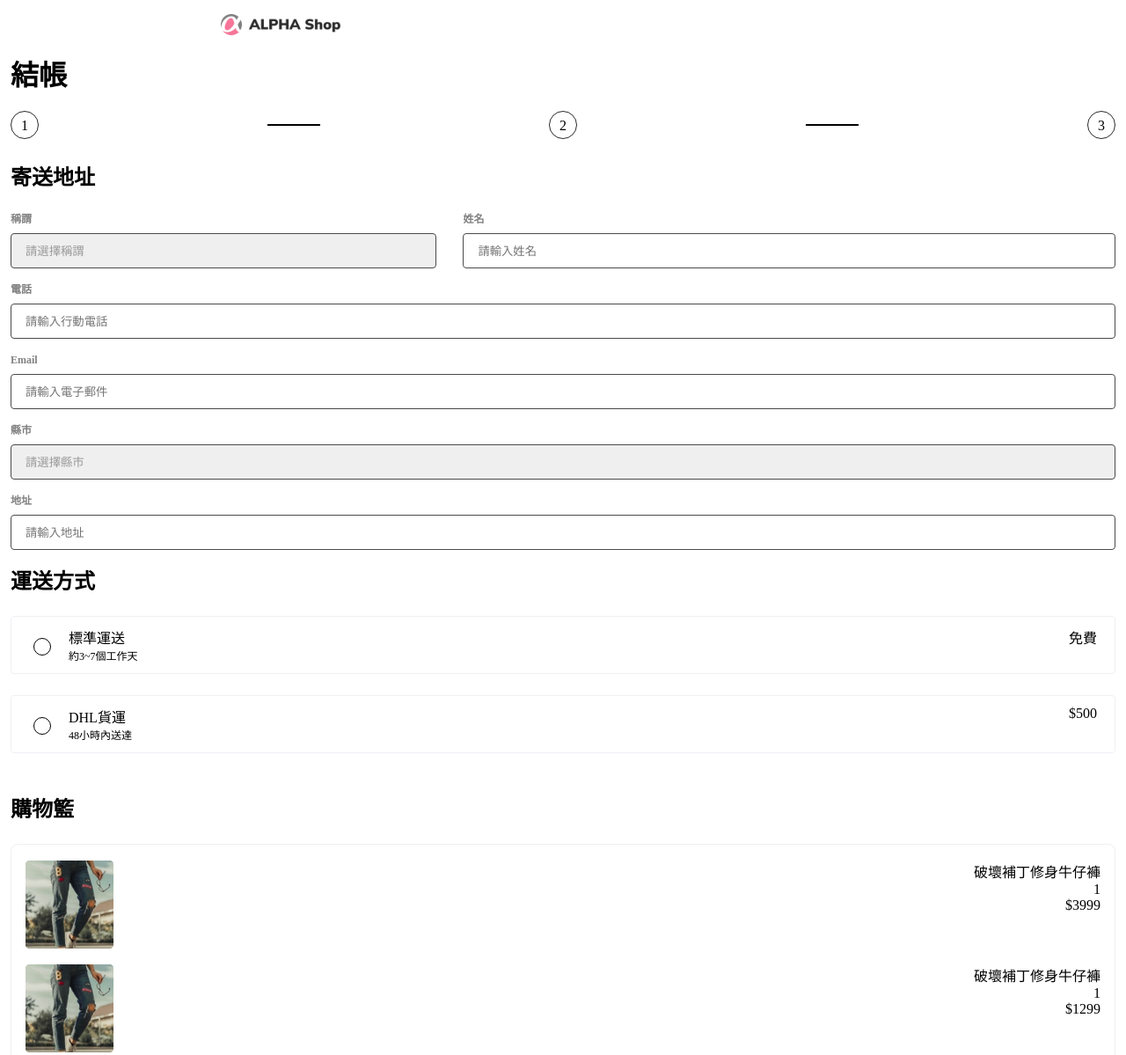
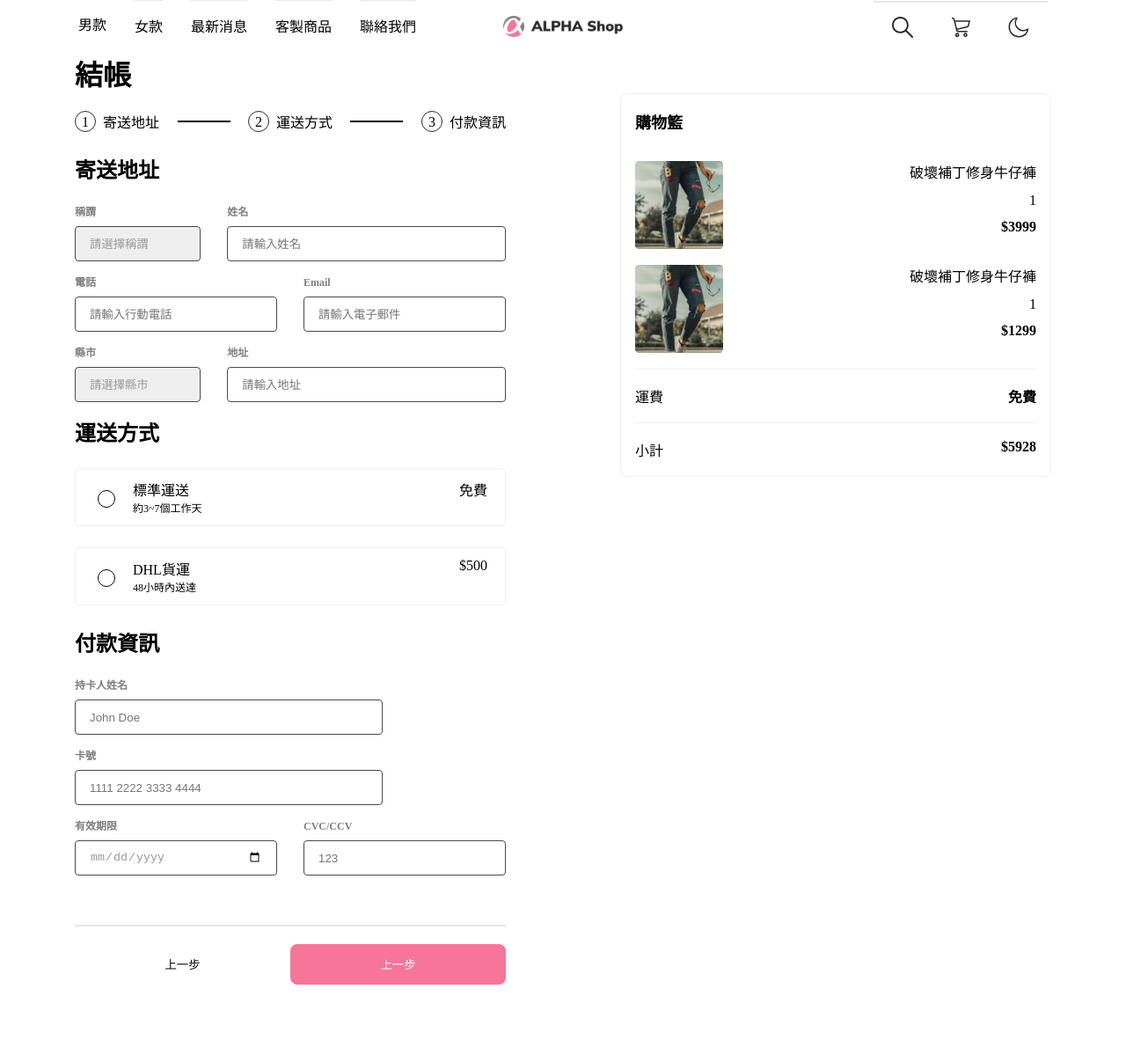
Before and after one commit to ga686/ac_shop, a website built with webpack: page index.html in a window 1280 px wide. Shown: the top 1199 px of the page at 88% size. Built offline with nearby package versions, Linux system fonts and the light colour scheme; files whose address does not match are found by name.

Commit message:
375px以上排版調整

```diff
--- a/index.html
+++ b/index.html
@@ -10,14 +10,15 @@
 <body>
   <header class="navbar d-flex align-items-center">
     <input type="checkbox" class="navbar_toggle m-0" id="navbar-toggle" />
-    <div class="navbar_logo--mobile w-100 h-100 "><a class="nav-link d-block mx-auto"><img src="./src/img/Logo.png"></a></div>
-    <div class="navbar_container w-100 d-flex mx-auto text-center align-items-center px-1">
+    <div class="navbar_logo mx-auto"><a class="nav-link d-block"><img src="./src/img/Logo.png"></a></div>
+    <div class="navbar_container w-100 d-flex mx-auto text-center align-items-center container px-1">
+      <div class="d-flex navbar_wrap">
         <div class="navbar_item"><a class="nav-link">男款</a></div>
         <div class="navbar_item"><a class="nav-link">女款</a></div>
         <div class="navbar_item"><a class="nav-link">最新消息</a></div>
         <div class="navbar_item"><a class="nav-link">客製商品</a></div>
         <div class="navbar_item"><a class="nav-link">聯絡我們</a></div>
-      <div class="navbar_item navbar_logo--screen"><a class="nav-link d-block"><img src="./src/img/Logo.png"></a></div>
+      </div>
       <div class="d-flex navbar_item justify-content-center align-items-center">
         <div class="navbar_item_icon"><a class="navbar_item_link"><img src="./src/img/icon_search.svg"></a></div>
         <div class="navbar_item_icon"><a class="navbar_item_link"><img src="./src/img/icon_cart.svg"></a></div>
@@ -27,7 +28,10 @@
   </header>
   <main>
     <div class="main-container px-3">
+      <div class="container">
         <h1>結帳</h1>
+      </div>
+      <div class="main-container_wrap container">
         <div class="main-container_left my-5">
         <div id="step-control" class="stepper-panel">
           <div class="stepper-container d-flex justify-content-between">
@@ -96,7 +100,7 @@
               <h3 class="main-container_left_form_title">運送方式</h3>
               <div class="main-container_left_form_address d-flex align-items-center">
                 <label for="standard"></label>
-                <input id="standard" type="radio">
+                <input id="standard" type="radio" name="delivery">
                 <div class="flex-1">
                   <div class="d-flex justify-content-between">
                     <p>標準運送</p>
@@ -107,7 +111,7 @@
               </div>
               <div class="main-container_left_form_address d-flex align-items-center">
                 <label for="dhl"></label>
-                <input id="dhl" type="radio">
+                <input id="dhl" type="radio" name="delivery">
                 <div class="flex-1">
                   <div class="d-flex justify-content-between">
                     <p>DHL貨運</p>
@@ -117,24 +121,49 @@
                 </div>
               </div>
             </section>
+            <section>
+              <h3 class="main-container_left_form_title">付款資訊</h3>
+              <div class="main-container_left_form_group">
+                <div class="main-container_left_form_group_item">
+                  <label for="holder">持卡人姓名</label>
+                  <input type="text" id="holder" name="card-holder" placeholder="John Doe" required>
+                </div>
+              </div>
+              <div class="main-container_left_form_group">
+                <div class="main-container_left_form_group_item">
+                  <label for="num">卡號</label>
+                  <input type="text" id="num" name="card-number" placeholder="1111 2222 3333 4444" required>
+                </div>
+              </div>
+              <div class="main-container_left_form_group--cardnum">
+                <div class="main-container_left_form_group_item">
+                  <label for="expiration">有效期限</label>
+                  <input type="date" id="expiration" placeholder="MM/YY" required>
+                </div>
+                <div class="main-container_left_form_group_item">
+                  <label for="cvc">CVC/CCV</label>
+                  <input type="number" id="cvc" placeholder="123" required>
+                </div>
+              </div>
+            </section>
           </form>
         </div>
         </div>
         <div class="main-container_right">
-        <h3 class="main-container_right_title">購物籃</h3>
           <div class="main-container_right_box">
+            <h3 class="font-bold size-18 mb-8">購物籃</h3>
             <div class="main-container_right_box_item d-flex">
               <div class="main-container_right_box_item_img">
                 <img src="./src/img/Block1.jpg">
               </div>
               <div class="main-container_right_box_item_index text-right">
-              <p>破壞補丁修身牛仔褲</p>
-              <div>
+                <p class="mb-3">破壞補丁修身牛仔褲</p>
+                <div class="mb-3">
                   <div><div class="plus-icon"></div></div>
                   <div class="qty">1</div>
                   <div><div class="minus-icon"></div></div>
                 </div>
-              <div>$3999</div>
+                <div class="font-bold">$3999</div>
               </div>
             </div>
             <div class="main-container_right_box_item d-flex">
@@ -142,13 +171,13 @@
                 <img src="./src/img/Block1.jpg">
               </div>
               <div class="main-container_right_box_item_index text-right">
-              <p>破壞補丁修身牛仔褲</p>
-              <div>
+                <p class="mb-3">破壞補丁修身牛仔褲</p>
+                <div class="mb-3">
                   <div><div class="plus-icon"></div></div>
                   <div class="qty">1</div>
                   <div><div class="minus-icon"></div></div>
                 </div>
-              <div>$1299</div>
+                <div class="font-bold">$1299</div>
               </div>
             </div>
             <div class="main-container_right_box_delivery d-flex justify-content-between">
@@ -161,10 +190,13 @@
             </div>
           </div>
         </div>
+        <div class="main-container_btn-group mb-5">
           <hr class="my-5">
-      <div class="main-container_btn-group d-flex">
+          <div class="d-flex">
             <button class="btn btn--prev">上一步</button>
             <button class="btn btn--next">上一步</button>
+          </div>
+        </div>
       </div>
     </div>
   </main>
--- a/src/scss/main.scss
+++ b/src/scss/main.scss
@@ -11,13 +11,20 @@ $select-color:#2A2A2A;
 $btn-next-bg:#F67599;
 $container-border:1px solid #F0F0F5;
 $radio-bg:#fff;
-$radio-shadow:inset 0px 0px 5px black;
+$radio-shadow:inset 0px 0px 0px 5px black;
 
 
 // common
 @mixin rectangle($w,$h){
   width: $w;
   height: $h;
+}
+
+@mixin grid-style($num,$gap){
+  display: grid;
+  grid-auto-flow: column;
+  grid-template-columns: repeat($num, 1fr);
+  gap:$gap;
 }
 
 %input-style{
@@ -75,9 +82,17 @@ $radio-shadow:inset 0px 0px 5px black;
     transform: scale(1, 1);
   }
 
+  &_wrap{
+    flex-direction: column;
+    width: 100%;
+  }
+
   &_item{
     opacity: 0;
     @include rectangle(100%, auto);
+    &:not(:first-child){
+      border-top: 2px solid rgba(42, 42, 42, 0.1);
+    }
     &_icon{
       margin: 0 21px;
       a{
@@ -88,34 +103,23 @@ $radio-shadow:inset 0px 0px 5px black;
     }
   }
 
-  &_item + &_item{
-    border-top: 2px solid rgba(42, 42, 42, 0.1);
-  }
-
   &_toggle:checked ~ &_container &_item {
     /*增加轉場效果*/
     transition: opacity 0.2s ease-out 0.2s;
     opacity: 1;
   }
 
-  &_logo--mobile{
+  &_logo{
     a{
       @include rectangle(136px, 56px);
       line-height: 56px;
       img{object-fit: contain}
     }
   }
-
-  &_logo--screen{
-    display: none;
-  }
 }
 
 // main
 .main-container{
-  display: grid;
-  grid-auto-flow: row;
-
   &_btn-group{
     .btn{
       @extend %btn-style;
@@ -131,6 +135,30 @@ $radio-shadow:inset 0px 0px 5px black;
 
 
   &_left{
+    // step panel
+    .stepper-panel{
+      margin-bottom: 24px;
+      .stepper-container{
+        &_step{
+          position: relative;
+          &_circle{
+            @include rectangle(32px, 32px);
+            line-height: 32px;
+            border-radius: 50%;
+            border: 1px solid $stepper-color;
+            position: relative;
+          }
+          &_label{
+            display: none
+          }
+          &_line{
+            @include rectangle(60px, 2px);
+            background-color: $border-color;
+            align-self:center;
+          }
+        }
+      }
+    }
     &_form{
       &_title{
         @extend %form-title-style
@@ -154,6 +182,11 @@ $radio-shadow:inset 0px 0px 5px black;
         &--address{
           display: grid;
           grid-auto-flow: row;
+        }
+        &--cardnum{
+          display: grid;
+          grid-template-columns:1fr 1fr;
+          gap:30px;
         }
         &_item{
           display: flex;
@@ -208,7 +241,9 @@ $radio-shadow:inset 0px 0px 5px black;
     }
     &_box{
       border: $container-border;
-      padding: 18px 16px;
+      padding-top: 18px;
+      padding-left: 16px;
+      padding-right: 16px;
       border-radius: 8px;
       &_item{
         margin-bottom: 18px;
@@ -220,7 +255,8 @@ $radio-shadow:inset 0px 0px 5px black;
         }
       }
       &_delivery, &_total{
-        padding: 18px 0;
+        padding: 18px 0px;
+        border-top: $container-border;
       }
     }
   }
@@ -231,55 +267,37 @@ $radio-shadow:inset 0px 0px 5px black;
     background: $radio-bg;
     @include rectangle(20px, 20px);
     border-radius: 50%;
-    &:active{
+    &:active,&:checked{
       box-shadow: $radio-shadow;
-    }
-  }
-}
-
-// step panel
-.stepper-panel{
-  margin-bottom: 24px;
-  .stepper-container{
-    &_step{
-      position: relative;
-      &_circle{
-        @include rectangle(32px, 32px);
-        line-height: 32px;
-        border-radius: 50%;
-        border: 1px solid $stepper-color;
-        position: relative;
-      }
-      &_label{
-        display: none
-      }
-      &_line{
-        @include rectangle(60px, 2px);
-        background-color: $border-color;
-        align-self:center;
-      }
     }
   }
 }
 
 
 
-
-
 @media(min-width:375.98px){
   .navbar{
+    position: relative;
     @include rectangle(100%, 60px);
     line-height: 60px;
-
+    &_toggle{display: none;}
     &_container{
+      justify-content: space-between;
       flex-direction: row;
       padding-left:166px;
       padding-right: 166px;
       position: relative;
-
+      transform: scale(1,1);
+      top: 0;
+    }
+    &_wrap{
+      flex-direction: row;
+      width: auto;
+    }
     &_item{
-        margin: 0 16px;
-        &_link{
+      opacity: 1;
+      border-top: none;
+      @include rectangle(auto, auto);
       &_link{
         @include rectangle(170px, auto);
         max-width: 170px;
@@ -288,14 +306,81 @@ $radio-shadow:inset 0px 0px 5px black;
           object-fit: contain;
         }
       }
+      &:last-child{
+        justify-content: end;
+      }
+      &:first-child{
+        margin-right: 32px;
+      }
+    }
+    &_item + &_item{
+      margin-right: 32px;
+    }
+    &_logo {
+      position: absolute;
+      top: 50%;
+      left: 50%;
+      transform: translate(-50%,-50%);
+      z-index: 99;
+    }
+  }
+
+  .main-container{
+    &_wrap{
+      @include grid-style(2,0px 130px);
+      grid-template-rows: repeat(2,1fr);
+    }
+    &_left{
+      grid-column: 1/1;
+      .stepper-panel{
+        .stepper-container{
+          &_step{
+            display: flex;
+            &_circle{
+              @include rectangle(24px, 24px);
+              line-height: 24px;
+            }
+            &_label{
+              display: block;
+              margin-left: 8px;
             }
           }
         }
-
-    &_logo--screen {
-      display: block;
-      flex:1;
-      margin-left: 5rem;
+      }
+      &_form{
+        &_group{
+          &--name{
+            @include grid-style(6,30px);
+            > div:first-child{
+              grid-column: span 2;
+            }
+            > div:nth-child(2){
+              grid-column: span 4;
+            }
+          }
+          &--phone{
+            @include grid-style(2,30px);
+          }
+          &--address{
+            @include grid-style(6,30px);
+            > div:first-child{
+              grid-column: span 2;
+            }
+            > div:nth-child(2){
+              grid-column: span 4;
+            }
+          }
+          &_item{
+            input[name="card-number"],input[name="card-holder"]{
+              width: fit-content;
+              min-width: 350px;
             }
           }
         }
+      }
+    }
+    &_right{
+      grid-column: 2/3;
+    }
+  }
+}
--- a/src/scss/reset.scss
+++ b/src/scss/reset.scss
@@ -248,3 +248,9 @@ hr{
 .flex-1{
   flex:1;
 }
+
+.container{
+  max-width: 1110px;
+  margin: 0 auto;
+  width: 100%;
+}
```
Also changed, not shown: dist/all.css. Lines whose indentation alone changed are shown as unchanged.
